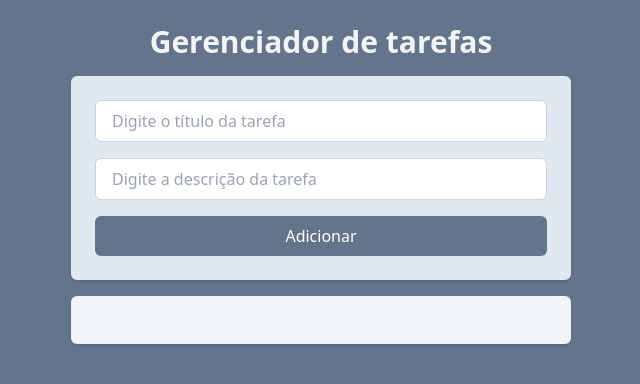
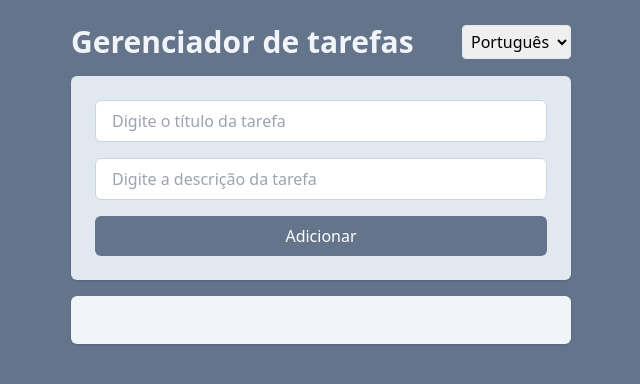
Before and after one commit to lpolloni/todo-list, a React (Vite) app: page / in a window 1280 px wide. Shown: the top 384 px of the page, without its empty margins (319-959 px from the left). Built offline with nearby package versions, Linux system fonts and the light colour scheme.

Commit message:
langage select added

```diff
--- a/src/App.jsx
+++ b/src/App.jsx
@@ -8,6 +8,19 @@ function App() {
   const [tasks, setTasks] = useState(
     JSON.parse(localStorage.getItem("tasks")) || []
   );
+  const [language, setLanguage] = useState(
+    localStorage.getItem("language") || "pt"
+  ); // Default to Portuguese
+
+  const handleLanguageChange = (e) => {
+    const newLanguage = e.target.value;
+    setLanguage(newLanguage);
+    localStorage.setItem("language", newLanguage);
+  };
+
+  const getTitle = () => {
+    return language === "pt" ? "Gerenciador de tarefas" : "Task Manager";
+  };
 
   useEffect(() => {
     localStorage.setItem("tasks", JSON.stringify(tasks));
@@ -59,12 +72,23 @@ function App() {
   return (
     <div className="w-screen h-screen bg-slate-500 flex justify-center p-6">
       <div className="w-[500px] space-y-4">
-        <Title>Gerenciador de tarefas</Title>
-        <AddTasks onAddTaskSubmit={onAddTaskSubmit} />
+        <div className="flex items-center justify-between">
+          <Title>{getTitle()}</Title>
+          <select
+            onChange={handleLanguageChange}
+            value={language}
+            className="ml-auto p-1 border rounded"
+          >
+            <option value="pt">Português</option>
+            <option value="en">English</option>
+          </select>
+        </div>
+        <AddTasks onAddTaskSubmit={onAddTaskSubmit} language={language} />
         <Tasks
           tasks={tasks}
           onTaskClick={onTaskClick}
           onDeleteTaskClick={onDeleteTaskClick}
+          language={language}
         />
       </div>
     </div>
--- a/src/components/AddTasks.jsx
+++ b/src/components/AddTasks.jsx
@@ -1,28 +1,43 @@
 import { useState } from "react";
 import Input from "./Input";
+import PropTypes from "prop-types";
 
-function AddTasks({ onAddTaskSubmit }) {
+function AddTasks({ onAddTaskSubmit, language }) {
   const [title, setTitle] = useState("");
   const [description, setDescription] = useState("");
+
+  const getButtonText = () => {
+    return language === "pt" ? "Adicionar" : "Add";
+  };
 
   return (
     <div className="space-y-4 p-6 bg-slate-200 rounded-md shadow flex flex-col">
       <Input
         type="text"
-        placeholder="Digite o título da tarefa"
+        placeholder={
+          language === "pt" ? "Digite o título da tarefa" : "Enter task title"
+        }
         value={title}
         onChange={(event) => setTitle(event.target.value)}
       />
       <Input
         type="text"
-        placeholder="Digite a descrição da tarefa"
+        placeholder={
+          language === "pt"
+            ? "Digite a descrição da tarefa"
+            : "Enter task description"
+        }
         value={description}
         onChange={(event) => setDescription(event.target.value)}
       />
       <button
         onClick={() => {
           if (!title.trim() || !description.trim()) {
-            alert("Preencha todos os campos");
+            alert(
+              language === "pt"
+                ? "Preencha todos os campos"
+                : "Fill in all fields"
+            );
             return;
           }
           onAddTaskSubmit(title, description);
@@ -31,10 +46,15 @@ function AddTasks({ onAddTaskSubmit }) {
         }}
         className="bg-slate-500 text-white px-4 py-2 rounded-md font-medium"
       >
-        Adicionar
+        {getButtonText()}
       </button>
     </div>
   );
 }
 
+AddTasks.propTypes = {
+  onAddTaskSubmit: PropTypes.func.isRequired,
+  language: PropTypes.string.isRequired,
+};
+
 export default AddTasks;
--- a/src/components/Tasks.jsx
+++ b/src/components/Tasks.jsx
@@ -1,7 +1,8 @@
 /* eslint-disable react/jsx-no-undef */
-import { ChevronRight, DeleteIcon, Trash, TrashIcon } from "lucide-react";
+import PropTypes from "prop-types";
 import { useNavigate } from "react-router-dom";
 import Button from "./Button";
+import { ChevronRight, TrashIcon } from "lucide-react";
 
 function Tasks({ tasks, onTaskClick, onDeleteTaskClick }) {
   const navigate = useNavigate();
@@ -39,4 +40,17 @@ function Tasks({ tasks, onTaskClick, onDeleteTaskClick }) {
   );
 }
 
+Tasks.propTypes = {
+  tasks: PropTypes.arrayOf(
+    PropTypes.shape({
+      id: PropTypes.string.isRequired,
+      title: PropTypes.string.isRequired,
+      description: PropTypes.string,
+      isCompleted: PropTypes.bool.isRequired,
+    })
+  ).isRequired,
+  onTaskClick: PropTypes.func.isRequired,
+  onDeleteTaskClick: PropTypes.func.isRequired,
+};
+
 export default Tasks;
--- a/src/pages/TaskPage.jsx
+++ b/src/pages/TaskPage.jsx
@@ -2,12 +2,19 @@ import { ChevronLeft } from "lucide-react";
 import { useSearchParams } from "react-router-dom";
 import { useNavigate } from "react-router-dom";
 import Title from "../components/Title";
+import { useState } from "react";
 
 function TaskPage() {
   const navigate = useNavigate();
   const [searchParams] = useSearchParams();
   const title = searchParams.get("title");
   const description = searchParams.get("description");
+  const [language] = useState(localStorage.getItem("language") || "pt");
+
+  const getTitle = () => {
+    return language === "pt" ? "Detalhes da tarefa" : "Task Details";
+  };
+
   return (
     <div className="w-screen h-screen bg-slate-500 flex justify-center p-6">
       <div className="w-[500px] space-y-4">
@@ -20,7 +27,7 @@ function TaskPage() {
           </button>
         </div>
 
-        <Title>Detalhes da tarefa</Title>
+        <Title>{getTitle()}</Title>
 
         <div className="bg-slate-200 p-4 rounded-md">
           <h2 className="text-3xl font-bold text-slate-600">{title}</h2>
```
